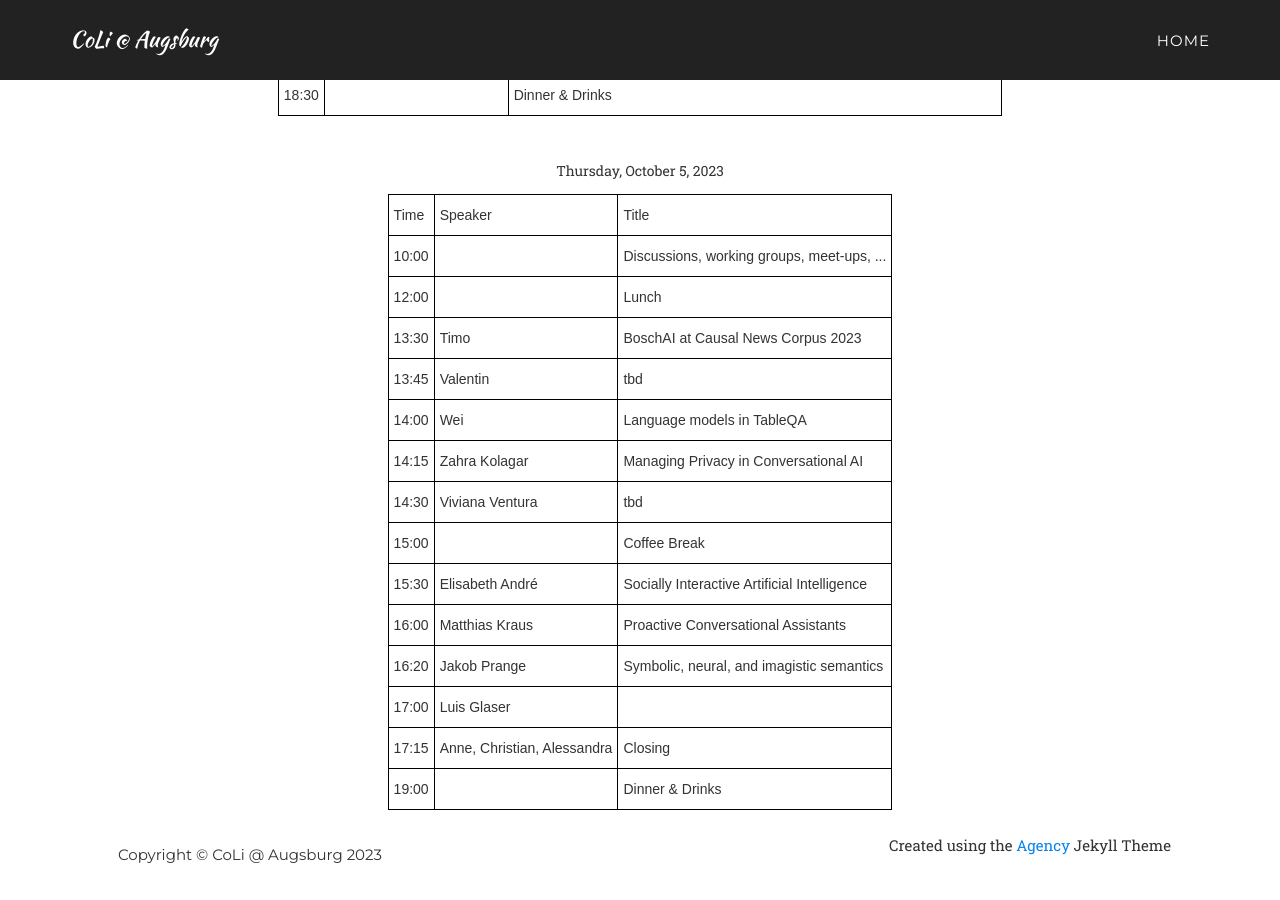
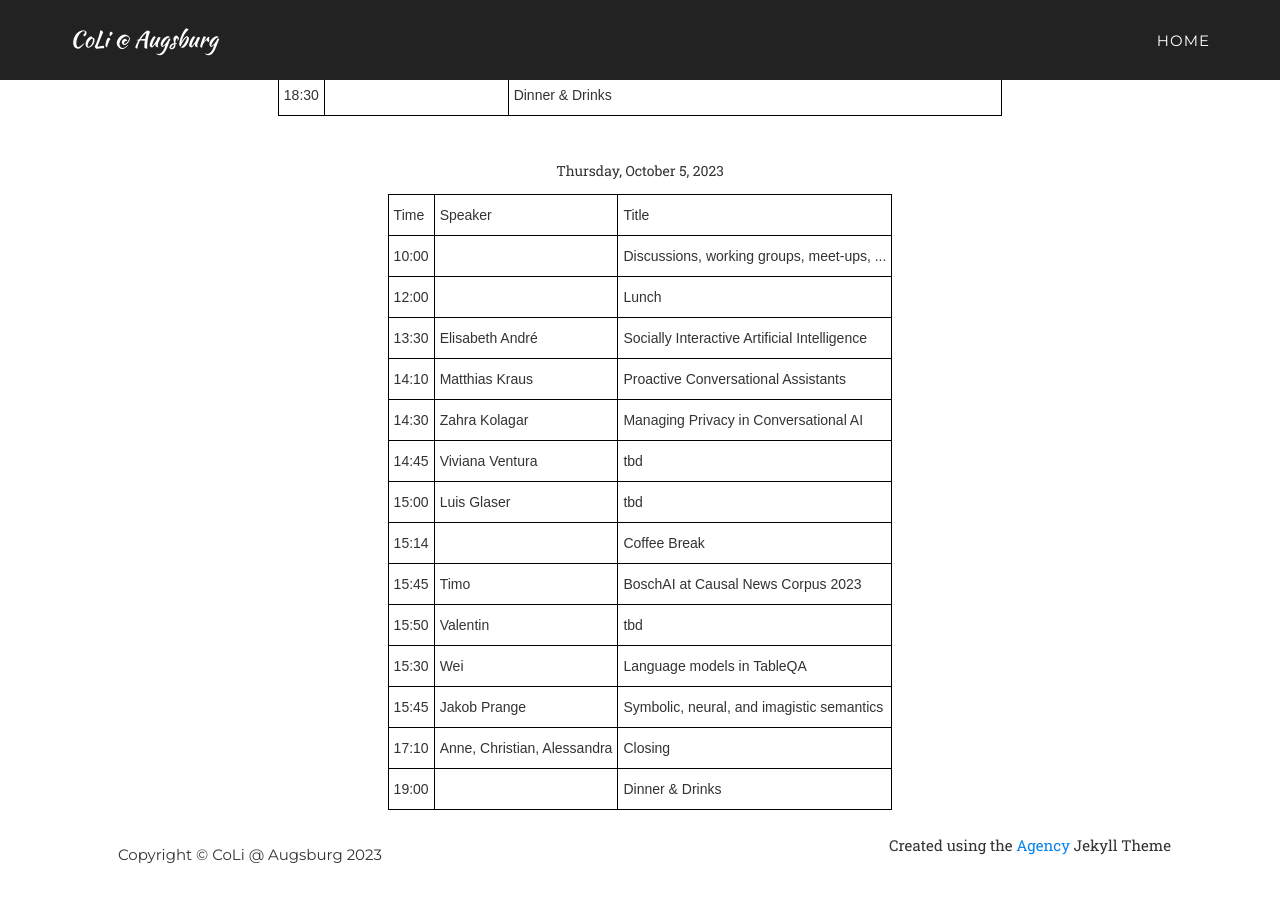
Before and after one commit to Viviana-dev/coli-augsburg.github.io, a Jekyll site: the page built from pages/kickoff-workshop-23.md, in a window 1280 px wide and 900 px high, scrolled down 1107 px. Built offline with Jekyll 4.4.1, drawn with Linux system fonts in a browser that asks for light colours; some web fonts are replaced.

Commit message:
workshop program v2

```diff
--- a/pages/kickoff-workshop-23.md
+++ b/pages/kickoff-workshop-23.md
@@ -116,57 +116,57 @@ permalink: /kickoff-workshop-23
   </tr>
   <tr>
     <td class="tg-0lax">13:30</td>
-    <td class="tg-0lax">Timo</td>
-    <td class="tg-0lax">BoschAI at Causal News Corpus 2023</td>
+    <td class="tg-0lax">Elisabeth André</td>
+    <td class="tg-0lax">Socially Interactive Artificial Intelligence</td>
   </tr>
   <tr>
-    <td class="tg-0lax">13:45</td>
-    <td class="tg-0lax">Valentin</td>
-    <td class="tg-0lax">tbd</td>
+    <td class="tg-0lax">14:10</td>
+    <td class="tg-0lax">Matthias Kraus</td>
+    <td class="tg-0lax">Proactive Conversational Assistants</td>
   </tr>
   <tr>
-    <td class="tg-0lax">14:00</td>
-    <td class="tg-0lax">Wei</td>
-    <td class="tg-0lax">Language models in TableQA</td>
-  </tr>
-  <tr>
-    <td class="tg-0lax">14:15</td>
+    <td class="tg-0lax">14:30</td>
     <td class="tg-0lax">Zahra Kolagar</td>
     <td class="tg-0lax">Managing Privacy in Conversational AI</td>
   </tr>
   <tr>
-    <td class="tg-0lax">14:30</td>
+    <td class="tg-0lax">14:45</td>
     <td class="tg-0lax">Viviana Ventura</td>
+    <td class="tg-0lax">tbd</td>
+  </tr>
+    <tr>
+    <td class="tg-0lax">15:00</td>
+    <td class="tg-0lax">Luis Glaser</td>
     <td class="tg-0lax">tbd</td>
   </tr>
 
   <tr>
-    <td class="tg-0lax">15:00</td>
+    <td class="tg-0lax">15:14</td>
     <td class="tg-0lax"></td>
     <td class="tg-0lax">Coffee Break</td>
   </tr>
  <tr>
+    <td class="tg-0lax">15:45</td>
+    <td class="tg-0lax">Timo</td>
+    <td class="tg-0lax">BoschAI at Causal News Corpus 2023</td>
+</tr>
+<tr>
+    <td class="tg-0lax">15:50</td>
+    <td class="tg-0lax">Valentin</td>
+    <td class="tg-0lax">tbd</td>
+</tr>
+<tr>
     <td class="tg-0lax">15:30</td>
-    <td class="tg-0lax">Elisabeth André</td>
-    <td class="tg-0lax">Socially Interactive Artificial Intelligence</td>
+    <td class="tg-0lax">Wei</td>
+    <td class="tg-0lax">Language models in TableQA</td>
   </tr>
-  <tr>
-    <td class="tg-0lax">16:00</td>
-    <td class="tg-0lax">Matthias Kraus</td>
-    <td class="tg-0lax">Proactive Conversational Assistants</td>
-  </tr>
-  <tr>
-    <td class="tg-0lax">16:20</td>
+    <tr>
+    <td class="tg-0lax">15:45</td>
     <td class="tg-0lax">Jakob Prange</td>
     <td class="tg-0lax">Symbolic, neural, and imagistic semantics</td>
   </tr>
-  <tr>
-    <td class="tg-0lax">17:00</td>
-    <td class="tg-0lax">Luis Glaser</td>
-    <td class="tg-0lax"></td>
-  </tr>
 <tr>
-    <td class="tg-0lax">17:15</td>
+    <td class="tg-0lax">17:10</td>
     <td class="tg-0lax">Anne, Christian, Alessandra</td>
     <td class="tg-0lax">Closing</td>
   </tr>
```
